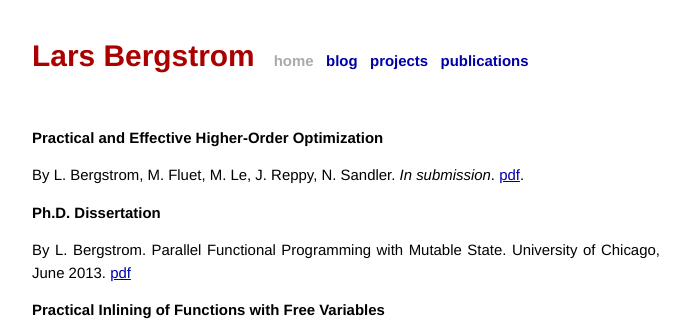
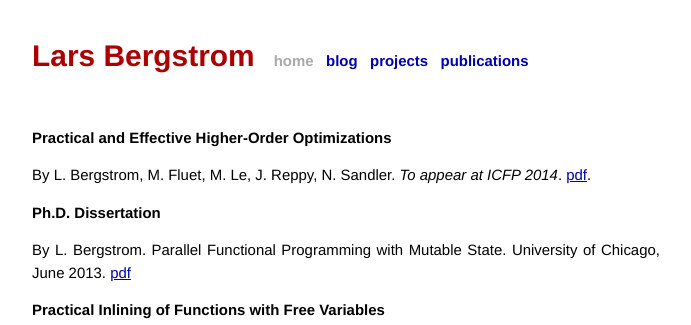
Before and after one commit to larsbergstrom/larsbergstrom.github.io, a Jekyll site: the page built from publications.html, in a window 1280 px wide. Shown: the top 325 px of the page, without its empty margins (294-985 px from the left). Built offline with Jekyll 4.4.1, drawn with Linux system fonts in a browser that asks for light colours; Markdown is read by kramdown in place of the engine named in the settings.

Commit message:
Update publications. New blog post on TravisCI.

```diff
--- a/publications.html
+++ b/publications.html
@@ -4,9 +4,9 @@ title: Lars Bergstrom - Publications
 ---
 
 
-<h4>Practical and Effective Higher-Order Optimization<br>
+<h4>Practical and Effective Higher-Order Optimizations<br>
 </h4>
-<p>By L. Bergstrom, M. Fluet, M. Le, J. Reppy, N. Sandler. <em>In submission</em>. <a href="https://dl.dropboxusercontent.com/u/1620890/website/writings/ho-optimization.pdf">pdf</a>.</p>
+<p>By L. Bergstrom, M. Fluet, M. Le, J. Reppy, N. Sandler. <em>To appear at ICFP 2014</em>. <a href="https://dl.dropboxusercontent.com/u/1620890/website/writings/ho-optimization.pdf">pdf</a>.</p>
 
 <div id="publications">
 <h4>Ph.D. Dissertation
```
Also changed, not shown: _posts/2014-06-11-servo-travisci.md (added, +43 -0 lines).
